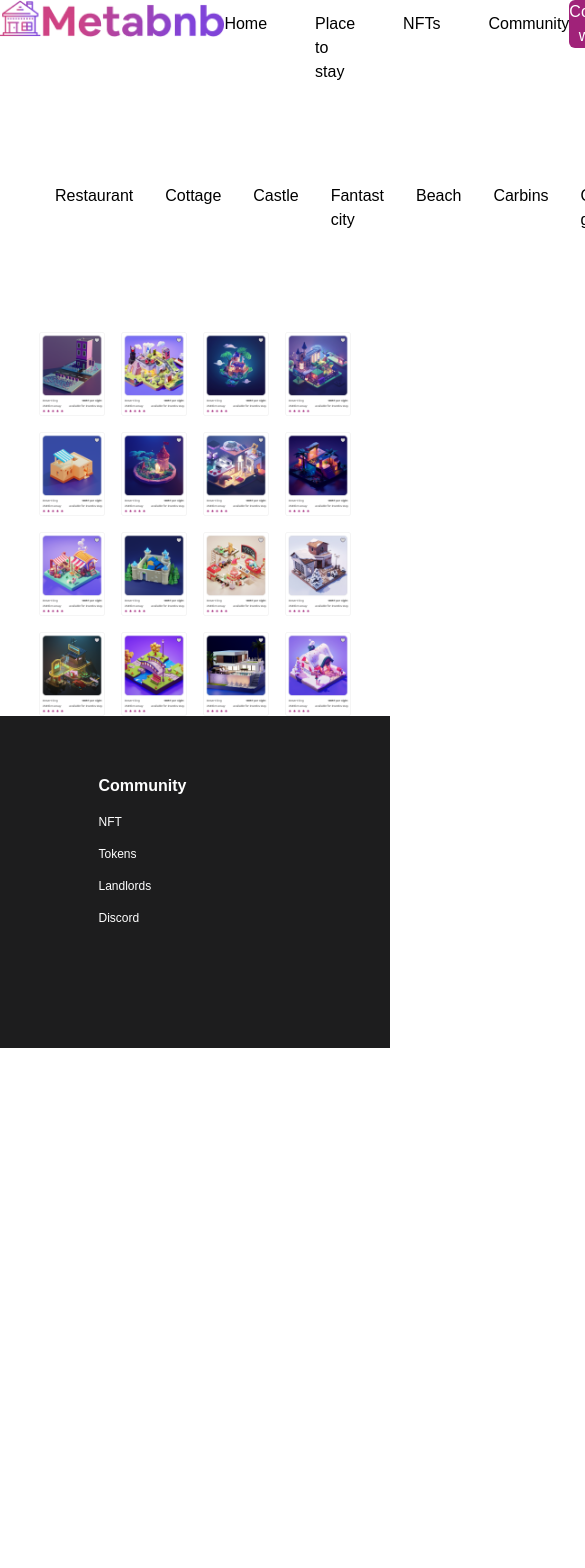
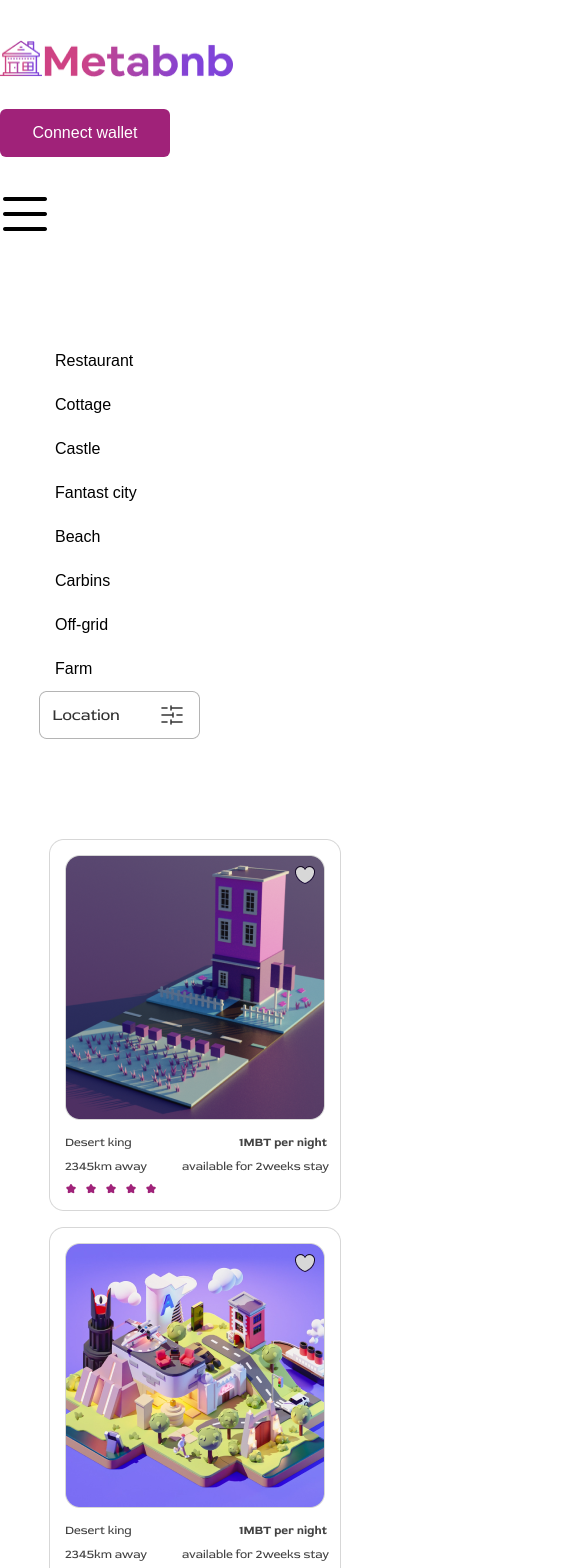
Before and after one commit to RDistinct/meatbnb, a React (Create React App) app: page /Collections in a window 390 px wide. Shown: the top 1568 px of the page, 585 px wide, since content can reach past the window. Before the commit the page ends 1048 px from the top, so only its background shows below. Built offline with nearby package versions, Linux system fonts and the light colour scheme; a web font is replaced by a local one.

Commit message:
feat:fixed the responsivenes of the site

```diff
--- a/src/CardNft.js
+++ b/src/CardNft.js
@@ -9,9 +9,12 @@ import card8 from './images/card8.png'
 
 const CardNft = () => {
     return (
-        <section id="cards" className='mb-52px'>
-        <h2 className='text-4xl font-bold text-center mb-[44px]'>Inspiration for your next adventure</h2>
-        <div className='cursor-pointer grid grid-cols-4 gap-4 '>
+      <section id="cards" className="mb-52px">
+        <h2 className="text-4xl font-bold text-center mb-[44px]">
+          Inspiration for your next adventure
+        </h2>
+
+        <div className="cursor-pointer grid xl:grid-cols-4 lg:grid-cols-3  md:grid-cols-2 grid-cols-1 gap-4 justify-items-center">
           <img src={card1} alt="" />
           <img src={card2} alt="" />
           <img src={card3} alt="" />
@@ -21,7 +24,6 @@ const CardNft = () => {
           <img src={card7} alt="" />
           <img src={card8} alt="" />
         </div>
-
       </section>
     );
 }
--- a/src/Collections.js
+++ b/src/Collections.js
@@ -20,46 +20,50 @@ import Footer from './Footer'
 const Collections = () => {
     return (
       <section className="">
+        <div className='mt-[40px]'>
         <Navbar></Navbar>
 
-        <div className="my-[100px] flex flex-row justify-between m-auto w-[80%]">
-          <ul className="flex flex-row ">
-            <li className=" px-[16px]">
+        </div>
+        {/**max-w-[1220px] w-[90%] mx-auto */}
+
+        <div className="my-[100px] flex md:flex-row flex-col justify-between m-auto w-[80%]">
+          <ul className="flex md:flex-row flex-col ">
+            <li className=" px-[16px] py-[10px]">
               <a href="http://" target="_blank" rel="noopener noreferrer">
                 Restaurant
               </a>
             </li>
-            <li className=" px-[16px]">
+            <li className=" px-[16px] py-[10px]">
               <a href="http://" target="_blank" rel="noopener noreferrer">
                 Cottage
               </a>
             </li>
-            <li className=" px-[16px]">
+            <li className=" px-[16px] py-[10px]">
               <a href="http://" target="_blank" rel="noopener noreferrer">
                 Castle
               </a>
             </li>
-            <li className=" px-[16px]">
+            <li className=" px-[16px] py-[10px]">
               <a href="http://" target="_blank" rel="noopener noreferrer">
                 Fantast city
               </a>
             </li>
-            <li className=" px-[16px]">
+            <li className=" px-[16px] py-[10px]">
               <a href="http://" target="_blank" rel="noopener noreferrer">
                 Beach
               </a>
             </li>
-            <li className=" px-[16px]">
+            <li className=" px-[16px] py-[10px]">
               <a href="http://" target="_blank" rel="noopener noreferrer">
                 Carbins
               </a>
             </li>
-            <li className=" px-[16px]">
+            <li className=" px-[16px] py-[10px]">
               <a href="http://" target="_blank" rel="noopener noreferrer">
                 Off-grid
               </a>
             </li>
-            <li className=" px-[16px]">
+            <li className=" px-[16px] py-[10px]">
               <a href="http://" target="_blank" rel="noopener noreferrer">
                 Farm
               </a>
@@ -71,7 +75,7 @@ const Collections = () => {
           </button>
         </div>
 
-        <div className="grid grid-cols-4 gap-4 m-auto w-[80%]">
+        <div className="grid xl:grid-cols-4 lg:grid-cols-3 md:grid-cols-2 grid-cols-1 gap-4 m-auto w-[90%] mb-[92px] justify-items-center">
 
           {/** */}
           <div>
--- a/src/Footer.js
+++ b/src/Footer.js
@@ -6,13 +6,13 @@ import twitter from './images/twitter.png'
 
 const Footer = () => {
     return (
-      <section className="bg-custom-black">
-        <div className='m-auto w-[90%] h-[332px] pt-[58px] flex flex-column justify-center  '>
+      <section className="bg-custom-black max-w-[100%]">
+                <div className='m-auto w-[90%]  pt-[58px] flex md:flex-row  flex-col-reverse justify-center  '> {/**md:flex-column h-[332px]*/}
                     <div className='pr-[184px]'>
                         <div className='w-[233px] h-[40px] mb-[96px]'>
                             <img src={metabnbfooter} alt="" />
                         </div>
-                        <div className='flex flex-row justify-between mb-[48px]' >
+                                <div className='flex flex-row  justify-between mb-[48px]' >
                                     {/**social media icons */}
                                     <img src={facebook} alt="" />
                                     <img src={instagram} alt="" />
@@ -25,7 +25,7 @@ const Footer = () => {
                         </div>
                     </div>
 
-          <div className="text-white flex flex-row gap-[217px]">
+                 <div className="text-white flex flex-col  lg:flex-row gap-8 lg:gap-[217px]">
 
                     <div>
                             <h3 className='font-bold'>Community</h3>
--- a/src/Hero.js
+++ b/src/Hero.js
@@ -3,18 +3,18 @@ const Hero = () => {
     return (
         // <h2>Hero</h2>
 
-        <section id="hero" className="flex md:flex-row flex-col mb-[67px] ">
-            <div className="w-[646px]">
-                <div className="mb-12">
-                    <h1 className="text-[56px]">Rent a <span className='text-custom-purple'>Place</span>  away from <br hidden/>  <span className='text-custom-purple'>Home</span>  in the <span className='text-custom-purple'>Metaverse</span> </h1>
-                </div>
+        <section id="hero" className="flex lg:flex-row flex-col justify-around  mb-[67px] max-w-[1220px] w-[85%] mx-auto ">
+            <div className=" "> {/**max-w-[100%] w-[646px] */}
+                <div className="mb-12 ">
+                    <h1 className="text-[3rem]  break words">Rent a <span className='text-custom-purple'>Place</span>  away from <br/>  <span className='text-custom-purple'>Home</span>  in the <span className='text-custom-purple'>Metaverse</span> </h1>
+                </div>  {/**text-[1.5rem] */}
 
-                    <p  className="text-[24px] max-w-[636px] mb-12" > we provide you access to luxury and affordable houses in the metaverse, get a chance to turn your imagination to reality at your comfort zone</p>
+                    <p  className="text-[20px]  max-w-[580px] mb-12" > we provide you access to luxury and affordable houses in the metaverse, get a chance to turn your imagination to reality at your comfort zone</p>  {/**text-[16px] */}
 
-                <div className="">
+                <div className="mb-[16px]">
                     <form action="">
-                        <input type="text" name="" id="" placeholder='Search for location' className='border-2 border-gray rounded-l-lg  h-[54px] '/>
-                        <button type="submit" className='bg-custom-purple w-[230px] h-[54px] rounded-md text-white'>Search</button>
+                        <input type="text" name="" id="" placeholder='Search for location' className='border-2 border-gray rounded-l-lg  h-[54px] w-[300px]'/>
+                        <button type="submit" className='bg-custom-purple md:w-[230px] w-[100px] h-[54px] rounded-md text-white'>Search</button>
                     </form>
 
 
@@ -22,7 +22,7 @@ const Hero = () => {
 
             </div>
 
-            <div className='w-[476px]'>
+            <div className='sm:w-[476px] '>
                 <img src={heroimg} alt="" />
             </div>
         </section>
--- a/src/Home.js
+++ b/src/Home.js
@@ -13,17 +13,17 @@ const Home = () => {
     return (
         <div className="container">  {/**this div will wrap our entire application */}
 
-          <div className="mt-12 mb-32 m-auto w-[1240px] ">
+          <div className="mt-12 mb-32  w-[90%] max-w-[ 1240px] mx-auto ">
             {/*There is  a styled div that contains Navbar here */}
                 <Navbar/>
             </div> {/**div wraps our navbar */}
-          <div className="ml-24 w-[1240px]">
+          <div className=" w-[1240px] max-w-[100%]"> {/**ml-24 */}
               <Hero/>
           </div>{/** div wraps our hero section */}
           <div className="bg-custom-purple mb-[40px] h-[70px]"><MetaBar/></div>
-          <div className="m-auto w-[1140px]"><CardNft/></div>{/** div wraps our 2nd hero section */}
+          <div className="m-auto w-[1140px] max-w-[100%]"><CardNft/></div>{/** div wraps our 2nd hero section */}
 
-          <div className="bg-custom-purple"><CTA/></div>
+          <div className="bg-custom-purple max-w-[100%] "><CTA/></div>
           <div className=""> <Footer/> </div>
             {/* <h1 className='text-3xl font-bold underline' >
               Welcome to tailwind css
--- a/src/MetaBar.js
+++ b/src/MetaBar.js
@@ -8,7 +8,7 @@ const MetaBar = () => {
             <div my-4>
                 <img src={MBToken} alt="MBToken logo" />
             </div>
-            <div py-4>
+            <div className="py-4">
                 <img src={METAMASK} alt="metamask logo" />
             </div>
             <div py-4>
--- a/src/Navbar.js
+++ b/src/Navbar.js
@@ -1,16 +1,19 @@
 import Logo from './images/iconname.png'
 import Modal from './Modal';
+import menu from './images/icons8-close-50.png'
+import close from './images/icons8-menu-rounded-50.png'
 import { Link } from 'react-router-dom';
 import { useState } from 'react';
 
 const Navbar = () => {
-    const [showModal, setShowModal] = useState(false)
+    const [showToggle, setToggle] = useState(false);
+    const [showModal, setShowModal] = useState(false);
     return (
 
-        <nav className='flex flex-row justify-around '>
+        <nav className='flex md:flex-row flex-col  justify-around mx-auto'>
             <img src={Logo} alt="" className='w-[233px] h-[36.6px]'/>
             {/* have ul for small screen & desktop */}
-            <ul className='flex flex-row justify-around mt-3'>
+            <ul className=' hidden lg:flex flex-row justify-around mt-3'>
                 <li className='mr-[48px]'>
                     <a href="http://">Home</a>
                 </li>
@@ -25,7 +28,27 @@ const Navbar = () => {
                 </li>
             </ul>
 
-            <button className='bg-custom-purple text-white w-[170px] h-[48px] rounded-md ' onClick={()=>setShowModal(true)}>Connect wallet</button>
+            <div className='lg:hidden flex order-last '>
+                <img src={showToggle ? menu : close} alt="" className='w-[50px] h-[50px] object-contain' onClick={()=>setToggle((prev) => !prev )} />
+                <div className={`${showToggle ? 'flex' : 'hidden'} p-6`}>
+                <ul className='flex flex-col'>
+                        <li className=''>
+                            <a href="http://">Home</a>
+                        </li>
+                        <li className=''>
+                            <a href="http://">Place to stay</a>
+                        </li>
+                        <li className=''>
+                            <Link to={'/Collections'} target="_blank">NFTs</Link>
+                        </li>
+                        <li>
+                            <a href="http://">Community</a>
+                        </li>
+            </ul>
+                </div>
+            </div>
+
+            <button className='bg-custom-purple text-white w-[170px] h-[48px] rounded-md my-8 md:my-0 ' onClick={()=>setShowModal(true)}>Connect wallet</button>
 
             <Modal isVisible={showModal} onClose={()=>setShowModal(false)}/>
         </nav>
```
Also changed, not shown: src/CTA.js (+6 -6 lines), src/Modal.js (+32 -12 lines), src/images/icons8-close-50.png (added), src/images/icons8-menu-rounded-50.png (added). Lines whose indentation alone changed are shown as unchanged.
